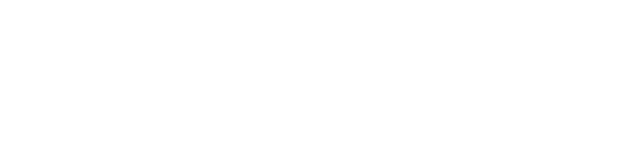
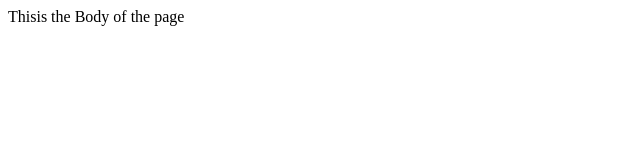
Before and after one commit to Richson22/GOMYCODE, a plain HTML site: page index.html in a window 1280 px wide. Shown: the whole page, without its empty margins (0-640 px from the left). Drawn offline with Linux system fonts and the light colour scheme.

Commit message:
Update index.html

```diff
--- a/index.html
+++ b/index.html
@@ -3,6 +3,6 @@
 
   </head>
   <body>
-
+    <p>Thisis the Body of the page</p>
   </body>
 </html>
```
